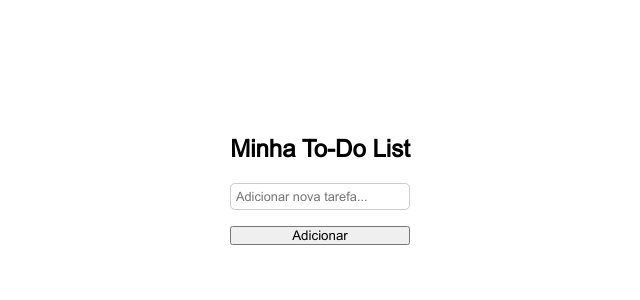
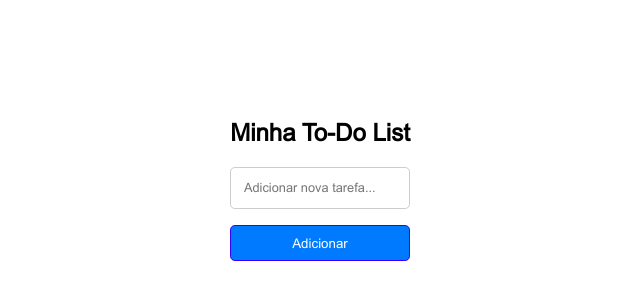
Before and after one commit to danvasquesc/to-do-list, a plain HTML site: page index.html in a window 1280 px wide. Shown: the part 210-510 px from the top of the page, without its empty margins (320-960 px from the left). Drawn offline with Linux system fonts and the light colour scheme.

Commit message:
alteração do id do botão para button. estilização do botão de input.

```diff
--- a/index.html
+++ b/index.html
@@ -21,7 +21,7 @@
           id="new-task"
           placeholder="Adicionar nova tarefa..."
         />
-        <button id="add-task-btn">Adicionar</button>
+        <button id="add-task-button">Adicionar</button>
       </div>
 
       <ul id="task-list"></ul>
--- a/src/css/style.css
+++ b/src/css/style.css
@@ -11,7 +11,8 @@ body {
   justify-content: center;
   align-items: center;
   height: 100vh;
-  margin: 0;
+  max-width: 1280px;
+  margin: 0 auto;
 }
 
 h1 {
@@ -28,9 +29,19 @@ h1 {
 
 #new-task {
   flex: 1;
-  padding: 0.3rem;
+  padding: 0.8rem;
   font-size: 0.8rem;
 
   border: 0.06rem solid #cccccc;
   border-radius: 0.3rem;
 }
+
+#add-task-button {
+  background-color: #007bff;
+  color: #ffffff;
+  padding: 0.6rem 1rem;
+
+  border: 0.06rem solid #3300ff;
+  border-radius: 0.3rem;
+  cursor: pointer;
+}
```
